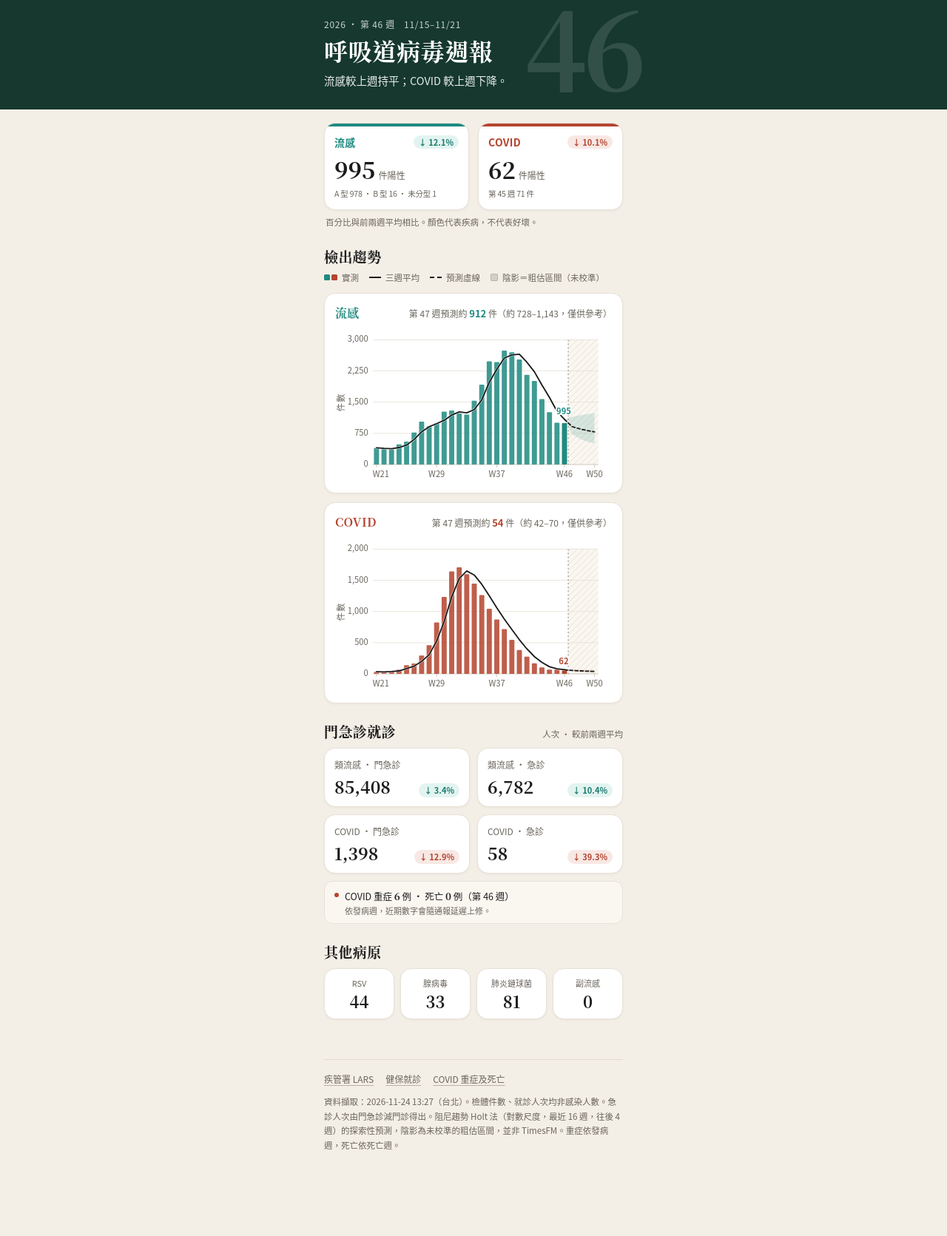
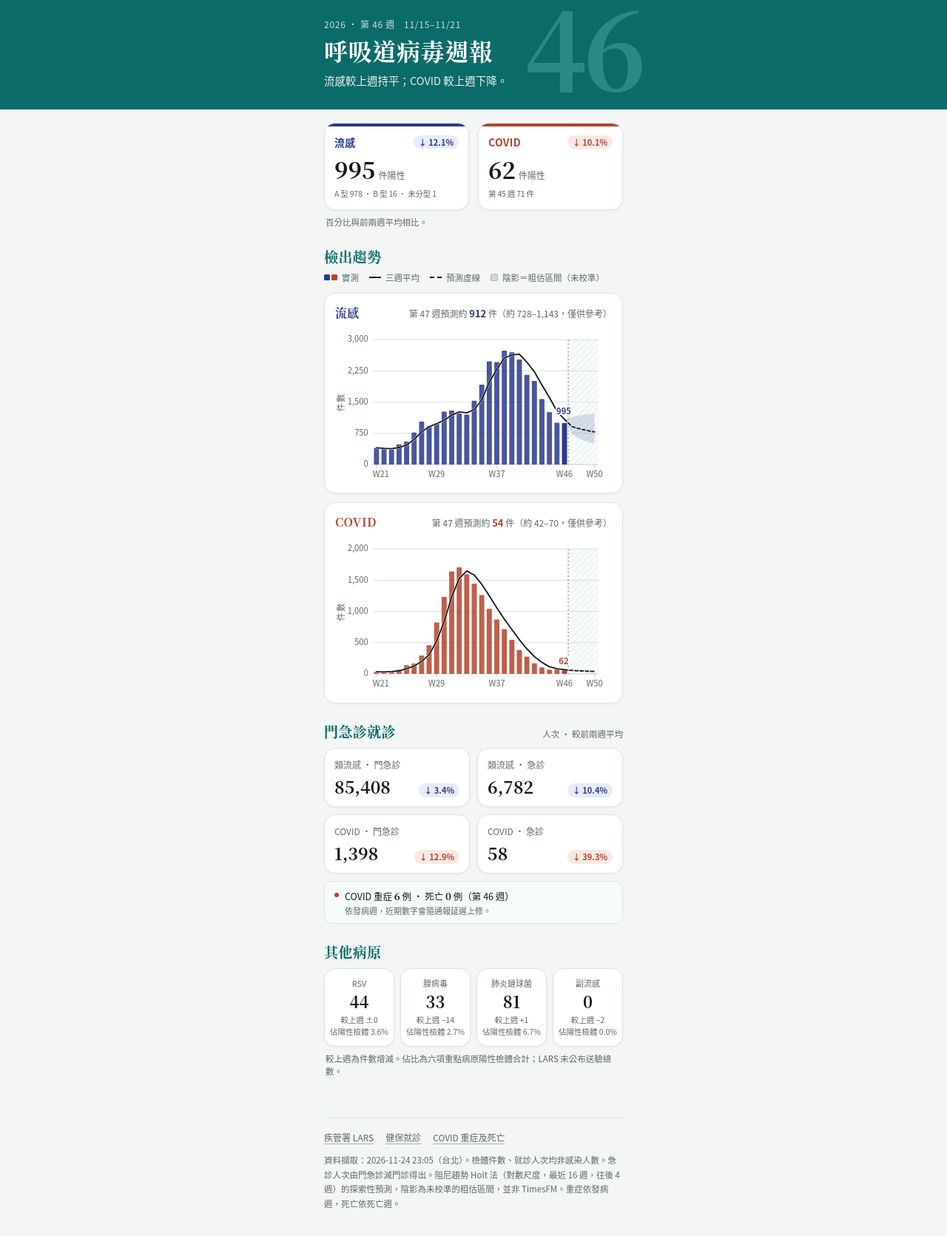
Before and after one commit to yintinglin/resp, a plain HTML site: page index.html in a window 1280 px wide. Shown: the whole page at 74% size. Before the commit the page ends 1592 px from the top, so only its background shows below. Drawn offline with Linux system fonts and the light colour scheme.

Commit message:
Add pathogen week-over-week deltas and Tiffany theme
Show count change versus the prior week and share of key LARS
positive specimens on the four other-pathogen cards. Retheme the
page to Tiffany green, with flu in indigo and COVID in rust.
Drop the caption that colours do not mean good or bad.

```diff
--- a/data.json
+++ b/data.json
@@ -4,13 +4,14 @@
     "week": 46,
     "week_start": "2026-11-15",
     "week_end": "2026-11-21",
-    "retrieved_at": "2026-11-24 13:27",
+    "retrieved_at": "2026-11-24 23:05",
     "timezone": "Asia/Taipei",
     "forecast_method": "阻尼趨勢 Holt 法（對數尺度，最近 16 週，往後 4 週）的探索性預測，陰影為未校準的粗估區間，並非 TimesFM",
     "forecast_not_timesfm": true,
     "wow_hold_threshold": 0.05,
     "pct_definition": "與前兩週平均相比",
     "er_definition": "急診人次 = 門診+急診 − 門診（次級健保）",
+    "other_share_definition": "LARS 未公布送驗總檢體數。佔比分母為同週六項重點病原（Influenza、SARS-CoV-2、RSV、Adeno、S. pneumoniae、Parainfluenza）陽性檢體合計。",
     "cors": "NIDSS 未回傳 Access-Control-Allow-Origin，GitHub Pages 前端無法直接抓取，需週更 data.json",
     "unavailable": [],
     "sources": [
@@ -767,10 +768,36 @@
     "deaths_by_death_week": 0
   },
   "other": {
-    "rsv": 44,
-    "adenovirus": 33,
-    "s_pneumoniae": 81,
-    "parainfluenza": 0
+    "rsv": {
+      "count": 44,
+      "prior_week": 44,
+      "delta": 0,
+      "share_of_key_positives_pct": 3.6
+    },
+    "adenovirus": {
+      "count": 33,
+      "prior_week": 47,
+      "delta": -14,
+      "share_of_key_positives_pct": 2.7
+    },
+    "s_pneumoniae": {
+      "count": 81,
+      "prior_week": 80,
+      "delta": 1,
+      "share_of_key_positives_pct": 6.7
+    },
+    "parainfluenza": {
+      "count": 0,
+      "prior_week": 2,
+      "delta": -2,
+      "share_of_key_positives_pct": 0.0
+    },
+    "denominator": {
+      "key": "key_pathogen_positives",
+      "label": "六項重點病原陽性檢體合計",
+      "value": 1215,
+      "note": "LARS 未公布送驗總檢體數。佔比分母為同週六項重點病原（Influenza、SARS-CoV-2、RSV、Adeno、S. pneumoniae、Parainfluenza）陽性檢體合計。"
+    }
   },
   "chart_x_ticks": [
     {
--- a/index.html
+++ b/index.html
@@ -7,23 +7,27 @@
   <meta name="description" content="台灣每週呼吸道病毒監測摘要，彙整疾管署實驗室監測、健保門急診就診人次、COVID 重症與死亡及重點病原體趨勢。">
   <style>
     :root {
-      --bg: #F4EFE6;
+      --bg: #F3F6F5;
       --surface: #FFFFFF;
-      --surface-tint: #FAF7F1;
-      --header-bg: #16382E;
+      --surface-tint: #F7FBFA;
+      --header-bg: #0A6B68;
       --header-text: #FFFFFF;
-      --flu: #1F8A80;
-      --flu-pill-bg: #E3F4F0;
-      --flu-pill-text: #1B7A6E;
+      --accent: #0ABAB5;
+      --accent-soft: #81D8D0;
+      --accent-deep: #0A6B68;
+      --flu: #2C3A8C;
+      --flu-pill-bg: #E8EBF8;
+      --flu-pill-text: #2C3A8C;
       --covid: #B4452F;
       --covid-pill-bg: #F8E8E4;
       --covid-pill-text: #B4452F;
-      --ink: #1C1C1C;
-      --muted: #6A655C;
-      --border: #E8E2D8;
-      --grid: #D9D3C8;
+      --ink: #1A1A1A;
+      --muted: #5E6A68;
+      --border: #DCE6E4;
+      --grid: #D0DCDA;
       --line: #1A1A1A;
-      --shadow: 0 1px 3px rgba(28, 28, 28, 0.06);
+      --gold: #C4A36A;
+      --shadow: 0 1px 3px rgba(26, 26, 26, 0.06);
       --radius: 15px;
       --font-serif: "Noto Serif CJK TC", "Noto Serif TC", "Source Han Serif TC", PMingLiU, "Songti TC", serif;
       --font-sans: "Noto Sans CJK TC", "Noto Sans TC", "Source Han Sans TC", "PingFang TC", "Microsoft JhengHei", sans-serif;
@@ -71,9 +75,9 @@
       margin: 0 0 12px;
       padding: 8px 12px;
       border-radius: 10px;
-      background-color: #FAF2E4;
-      border: 1px solid #E6D3B3;
-      color: #82541C;
+      background-color: #F8F1E6;
+      border: 1px solid #E6D4B0;
+      color: #7A5A20;
       font-size: 12.5px;
       line-height: 1.45;
       text-align: center;
@@ -110,7 +114,7 @@
       font-weight: 700;
       line-height: 0.9;
       letter-spacing: -0.04em;
-      color: rgba(255, 255, 255, 0.12);
+      color: rgba(129, 216, 208, 0.28);
       pointer-events: none;
       user-select: none;
       z-index: 0;
@@ -190,7 +194,7 @@
     }
 
     .pill--muted {
-      background-color: #EFECE5;
+      background-color: #E6EEEC;
       color: var(--muted);
     }
 
@@ -314,7 +318,7 @@
       font-weight: 700;
       line-height: 1.25;
       letter-spacing: 0.02em;
-      color: var(--ink);
+      color: var(--accent-deep);
     }
 
     .section-note {
@@ -366,8 +370,8 @@
       width: 10px;
       height: 10px;
       border-radius: 2px;
-      background-color: rgba(106, 101, 92, 0.22);
-      border: 1px solid rgba(106, 101, 92, 0.28);
+      background-color: rgba(94, 106, 104, 0.22);
+      border: 1px solid rgba(94, 106, 104, 0.28);
     }
 
     .legend-line {
@@ -573,6 +577,29 @@
       color: var(--muted);
     }
 
+    .other-delta,
+    .other-share {
+      margin: 0;
+      font-size: 10.5px;
+      line-height: 1.35;
+      color: var(--muted);
+      font-variant-numeric: tabular-nums;
+    }
+
+    .other-delta {
+      margin-top: 6px;
+    }
+
+    .other-share {
+      margin-top: 2px;
+    }
+
+    .other-caption {
+      margin: 8px 2px 0;
+      font-size: 11.5px;
+      color: var(--muted);
+    }
+
     /* Footer */
     .report-footer {
       margin-top: 28px;
@@ -580,7 +607,7 @@
     }
 
     .footer-inner {
-      border-top: 1px solid #DFD9CE;
+      border-top: 1px solid var(--border);
       padding-top: 15px;
     }
 
@@ -598,7 +625,7 @@
       color: var(--muted);
       text-decoration: underline;
       text-underline-offset: 3px;
-      text-decoration-color: #B8B1A5;
+      text-decoration-color: #A3B2B0;
       transition: color 0.15s ease, text-decoration-color 0.15s ease;
     }
 
@@ -679,7 +706,7 @@
           <p class="summary-sub" id="sum-covid-sub"></p>
         </article>
       </div>
-      <p class="summary-caption">百分比與前兩週平均相比。顏色代表疾病，不代表好壞。</p>
+      <p class="summary-caption">百分比與前兩週平均相比。</p>
     </section>
 
     <section class="report-section" aria-labelledby="sec-trend-title">
@@ -781,23 +808,32 @@
         <h2 class="section-title" id="sec-other-title">其他病原</h2>
       </div>
       <div class="other-grid">
-        <article class="card other-card">
+        <article class="card other-card" id="other-card-rsv">
           <p class="other-label">RSV</p>
           <p class="other-num" id="o-rsv"></p>
+          <p class="other-delta" id="o-rsv-delta"></p>
+          <p class="other-share" id="o-rsv-share"></p>
         </article>
-        <article class="card other-card">
+        <article class="card other-card" id="other-card-adeno">
           <p class="other-label">腺病毒</p>
           <p class="other-num" id="o-adeno"></p>
+          <p class="other-delta" id="o-adeno-delta"></p>
+          <p class="other-share" id="o-adeno-share"></p>
         </article>
-        <article class="card other-card">
+        <article class="card other-card" id="other-card-spneu">
           <p class="other-label">肺炎鏈球菌</p>
           <p class="other-num" id="o-spneu"></p>
+          <p class="other-delta" id="o-spneu-delta"></p>
+          <p class="other-share" id="o-spneu-share"></p>
         </article>
-        <article class="card other-card">
+        <article class="card other-card" id="other-card-para">
           <p class="other-label">副流感</p>
           <p class="other-num" id="o-para"></p>
+          <p class="other-delta" id="o-para-delta"></p>
+          <p class="other-share" id="o-para-share"></p>
         </article>
       </div>
+      <p class="other-caption">較上週為件數增減。佔比為六項重點病原陽性檢體合計；LARS 未公布送驗總數。</p>
     </section>
   </main>
 
@@ -922,7 +958,7 @@
             y: H / 2,
             'text-anchor': 'middle',
             'dominant-baseline': 'middle',
-            fill: '#6A655C',
+            fill: '#5E6A68',
             'font-size': 13
           }, MISSING));
           container.appendChild(svg);
@@ -977,10 +1013,10 @@
           patternUnits: 'userSpaceOnUse',
           patternTransform: 'rotate(45)'
         });
-        pattern.appendChild(svgEl('rect', { width: 6, height: 6, fill: '#FAF7F1' }));
+        pattern.appendChild(svgEl('rect', { width: 6, height: 6, fill: '#F7FBFA' }));
         pattern.appendChild(svgEl('line', {
           x1: 0, y1: 0, x2: 0, y2: 6,
-          stroke: '#E4DDD1',
+          stroke: '#DCE6E4',
           'stroke-width': 1.2
         }));
         defs.appendChild(pattern);
@@ -1028,7 +1064,7 @@
             y1: y.toFixed(2),
             x2: padLeft + plotW,
             y2: y.toFixed(2),
-            stroke: isZero ? '#CFC8BC' : '#E7E1D6',
+            stroke: isZero ? '#C5D0CE' : '#D0DCDA',
             'stroke-width': isZero ? 1 : 0.8
           }));
           svg.appendChild(svgEl('text', {
@@ -1036,7 +1072,7 @@
             y: y.toFixed(2),
             'text-anchor': 'end',
             'dominant-baseline': 'middle',
-            fill: '#6A655C',
+            fill: '#5E6A68',
             'font-size': 11,
             'font-family': 'var(--font-sans)'
           }, fmtInt(tickVal)));
@@ -1051,7 +1087,7 @@
           'text-anchor': 'middle',
           'dominant-baseline': 'middle',
           transform: 'rotate(-90 ' + yLabelX + ' ' + yLabelY.toFixed(2) + ')',
-          fill: '#6A655C',
+          fill: '#5E6A68',
           'font-size': 11,
           'letter-spacing': '0.12em',
           'font-family': 'var(--font-sans)'
@@ -1116,7 +1152,7 @@
             y1: padTop,
             x2: dividerX.toFixed(2),
             y2: padTop + plotH,
-            stroke: '#8D867B',
+            stroke: '#6E7A78',
             'stroke-width': 1,
             'stroke-dasharray': '2 3'
           }));
@@ -1213,7 +1249,7 @@
             y1: padTop + plotH,
             x2: x.toFixed(2),
             y2: padTop + plotH + 4,
-            stroke: '#CFC8BC',
+            stroke: '#C5D0CE',
             'stroke-width': 1
           }));
 
@@ -1228,7 +1264,7 @@
             x: tx.toFixed(2),
             y: padTop + plotH + 17,
             'text-anchor': anchor,
-            fill: '#6A655C',
+            fill: '#5E6A68',
             'font-size': 11,
             'font-family': 'var(--font-sans)'
           }, tk.label || points[idx].label || ''));
@@ -1314,6 +1350,57 @@
         } else {
           a.removeAttribute('href');
           a.style.display = 'none';
+        }
+      }
+
+
+      function otherFields(raw) {
+        if (raw && typeof raw === 'object' && !Array.isArray(raw)) return raw;
+        if (hasNum(raw)) return { count: Number(raw) };
+        return {};
+      }
+
+      function fmtDelta(delta) {
+        if (!hasNum(delta)) return null;
+        const n = Number(delta);
+        if (n === 0) return '\u00b10';
+        if (n > 0) return '+' + fmtInt(n);
+        return '\u2212' + fmtInt(Math.abs(n));
+      }
+
+      function renderOtherCard(cardId, numId, deltaId, shareId, raw, label) {
+        const obj = otherFields(raw);
+        setNumericEl(document.getElementById(numId), obj.count);
+        const deltaEl = document.getElementById(deltaId);
+        const shareEl = document.getElementById(shareId);
+        const deltaText = fmtDelta(obj.delta);
+        if (deltaEl) {
+          if (deltaText) {
+            deltaEl.hidden = false;
+            deltaEl.textContent = '較上週 ' + deltaText;
+          } else {
+            deltaEl.textContent = '';
+            deltaEl.hidden = true;
+          }
+        }
+        let shareText = null;
+        if (shareEl) {
+          if (hasNum(obj.share_of_key_positives_pct)) {
+            shareText = '佔陽性檢體 ' + Number(obj.share_of_key_positives_pct).toFixed(1) + '%';
+            shareEl.hidden = false;
+            shareEl.textContent = shareText;
+          } else {
+            shareEl.textContent = '';
+            shareEl.hidden = true;
+          }
+        }
+        const card = document.getElementById(cardId);
+        if (card) {
+          let aria = label;
+          if (hasNum(obj.count)) aria += ' ' + fmtInt(obj.count) + ' 件';
+          if (deltaText) aria += '，較上週 ' + deltaText;
+          if (shareText) aria += '，' + shareText;
+          card.setAttribute('aria-label', aria + '。');
         }
       }
 
@@ -1416,8 +1503,8 @@
           ariaLabel: buildTrendAriaLabel('流感陽性檢體趨勢', meta.week, flu.positives, flu.pct_vs_prior_2w_avg),
           points: flu.points,
           xTicks: data.chart_x_ticks,
-          color: '#1F8A80',
-          intervalFill: 'rgba(31, 138, 128, 0.16)',
+          color: '#2C3A8C',
+          intervalFill: 'rgba(44, 58, 140, 0.16)',
           defaultYMax: 3000,
           defaultYTicks: [0, 750, 1500, 2250, 3000]
         });
@@ -1480,11 +1567,11 @@
           }
         }
 
-        // Other pathogens (0 is valid)
-        setNumericEl(document.getElementById('o-rsv'), other.rsv);
-        setNumericEl(document.getElementById('o-adeno'), other.adenovirus);
-        setNumericEl(document.getElementById('o-spneu'), other.s_pneumoniae);
-        setNumericEl(document.getElementById('o-para'), other.parainfluenza);
+        // Other pathogens (0 is a valid count and a valid delta)
+        renderOtherCard('other-card-rsv', 'o-rsv', 'o-rsv-delta', 'o-rsv-share', other.rsv, 'RSV');
+        renderOtherCard('other-card-adeno', 'o-adeno', 'o-adeno-delta', 'o-adeno-share', other.adenovirus, '腺病毒');
+        renderOtherCard('other-card-spneu', 'o-spneu', 'o-spneu-delta', 'o-spneu-share', other.s_pneumoniae, '肺炎鏈球菌');
+        renderOtherCard('other-card-para', 'o-para', 'o-para-delta', 'o-para-share', other.parainfluenza, '副流感');
 
         // Footer links & note
         const links = meta.links || {};
```
Also changed, not shown: 1 other file.
